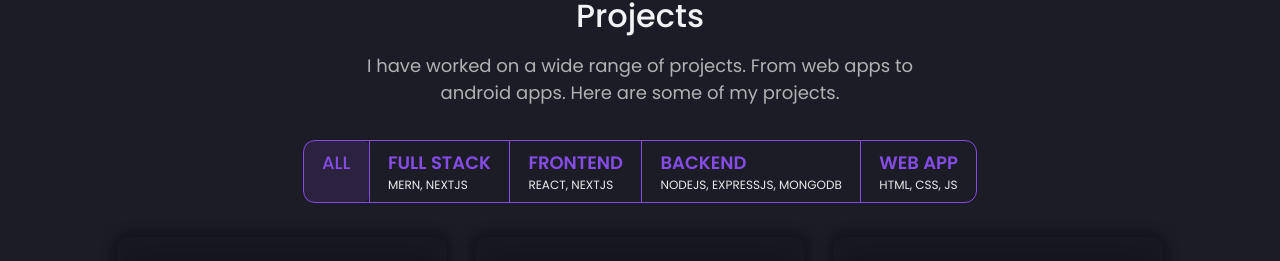
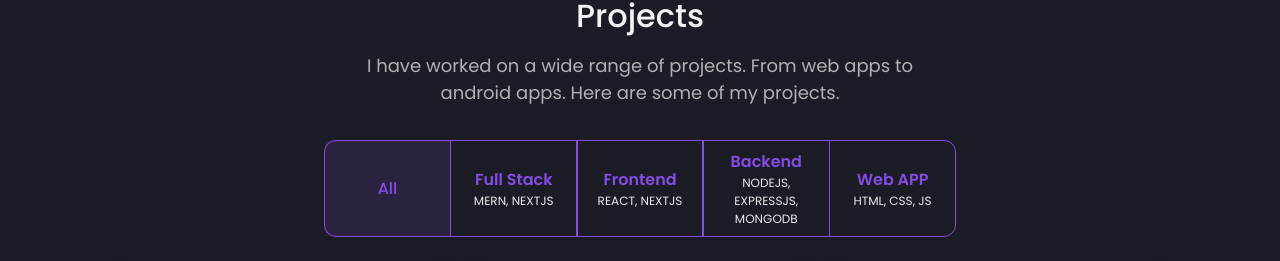
Before and after one commit to Monisasmal/Manaswini_Portfolio, a React (Vite) app: page / in a window 1280 px wide. Shown: the part 2746-3007 px from the top of the page. Built offline with nearby package versions, Linux system fonts and the light colour scheme; grey boxes are pictures that could not be loaded.

Commit message:
update scrolling issue

```diff
--- a/src/App.css
+++ b/src/App.css
@@ -8,16 +8,13 @@
   font-family: "Poppins", sans-serif;
 }
 
-html{
-  scroll-behavior: smooth;
+html, body {
+  margin: 0 !important;
+  padding: 0 !important;
+  width: 100%;
+  overflow-x: hidden; /* Lock the viewport on both tags */
+  position: relative;
 }
-
-body{
-  margin: 0px !important;
-  padding: 0;
-  font-family: "Montserrat", sans-serif;
-}
-
 
 
  ::-webkit-scrollbar{
--- a/src/App.jsx
+++ b/src/App.jsx
@@ -20,8 +20,10 @@ import Footer from './components/Footer/Footer';
 const Body = styled.div`
 background-color: ${({theme})=> theme.bg};
 width:100%;
-height:100%
+height:100%;
 overflow-x: hidden;
+display: flex;
+  flex-direction: column;
 `
 const Wrapper = styled.div`
 background: linear-gradient(38.73deg, rgba(204, 0, 187, 0.15) 0%, rgba(201,32,184,0)50%), linear-gradient(141.27deg, rgba(0,70,209,0.15)100%);
--- a/src/components/Projects/index.jsx
+++ b/src/components/Projects/index.jsx
@@ -58,39 +58,52 @@ const ToggleButtonGroup = styled.div`
   display: flex;
   border: 1.5px solid ${({ theme }) => theme.primary};
   color: ${({ theme }) => theme.primary};
-  font-size: 18px;
+  font-size: 16px;
   border-radius: 12px;
   font-weight: 500;
   margin: 22px 0px;
+
   @media (max-width: 768px) {
-    font-size: 14px;
-    overflow-x: auto; /* Enables horizontal swiping */
-    white-space: nowrap; /* Keeps buttons in one line */
-    scrollbar-width: none; /* Hides scrollbar for Firefox */
-    &::-webkit-scrollbar {
-      display: none; /* Hides scrollbar for Chrome/Safari */
-    }
-    width: 100%;
-    padding: 4px;
+    flex-direction: column; /* Switches from row to column */
+    width: 80%;
+    max-width: 400px; /* Keeps the column from being too wide on tablets */
+    border: none; /* Optional: remove outer border if using individual button borders */
   }
 `;
+
+const Divider = styled.div`
+  width: 1.5px;
+  background: ${({ theme }) => theme.primary};
+
+  @media (max-width: 768px) {
+    width: 100%; /* Divider becomes a horizontal line */
+    height: 1.5px;
+  }
+`;
+
 const ToggleButton = styled.div`
   padding: 8px 18px;
-  border-radius: 6px;
   cursor: pointer;
-  text-transform: uppercase;
-  flex-shrink: 0;
-  ${({ active, theme }) =>
-    active &&
-    `
+  display: flex;
+  flex-direction: column;
+  align-items: center;
+  justify-content: center;
+  text-align: center;
+  flex: 1;
+
+  ${({ active, theme }) => active && `
     background: ${theme.primary + 20};
-    `}
+  `}
+
   &:hover {
     background: ${({ theme }) => theme.primary + 8};
   }
+
   @media (max-width: 768px) {
-    padding: 6px 8px;
-    border-radius: 4px;
+    padding: 12px 18px; /* More vertical space for thumb-tapping */
+    border: 1px solid ${({ theme }) => theme.primary + 50}; /* Adds definition between items */
+    border-radius: 8px;
+    margin: 4px 0;
   }
 `;
 
@@ -106,10 +119,7 @@ const SubText = styled.div`
   }
 `;
 
-const Divider = styled.div`
-  width: 1.5px;
-  background: ${({ theme }) => theme.primary};
-`;
+
 
 const CardContainer = styled.div`
   display: flex;
```
